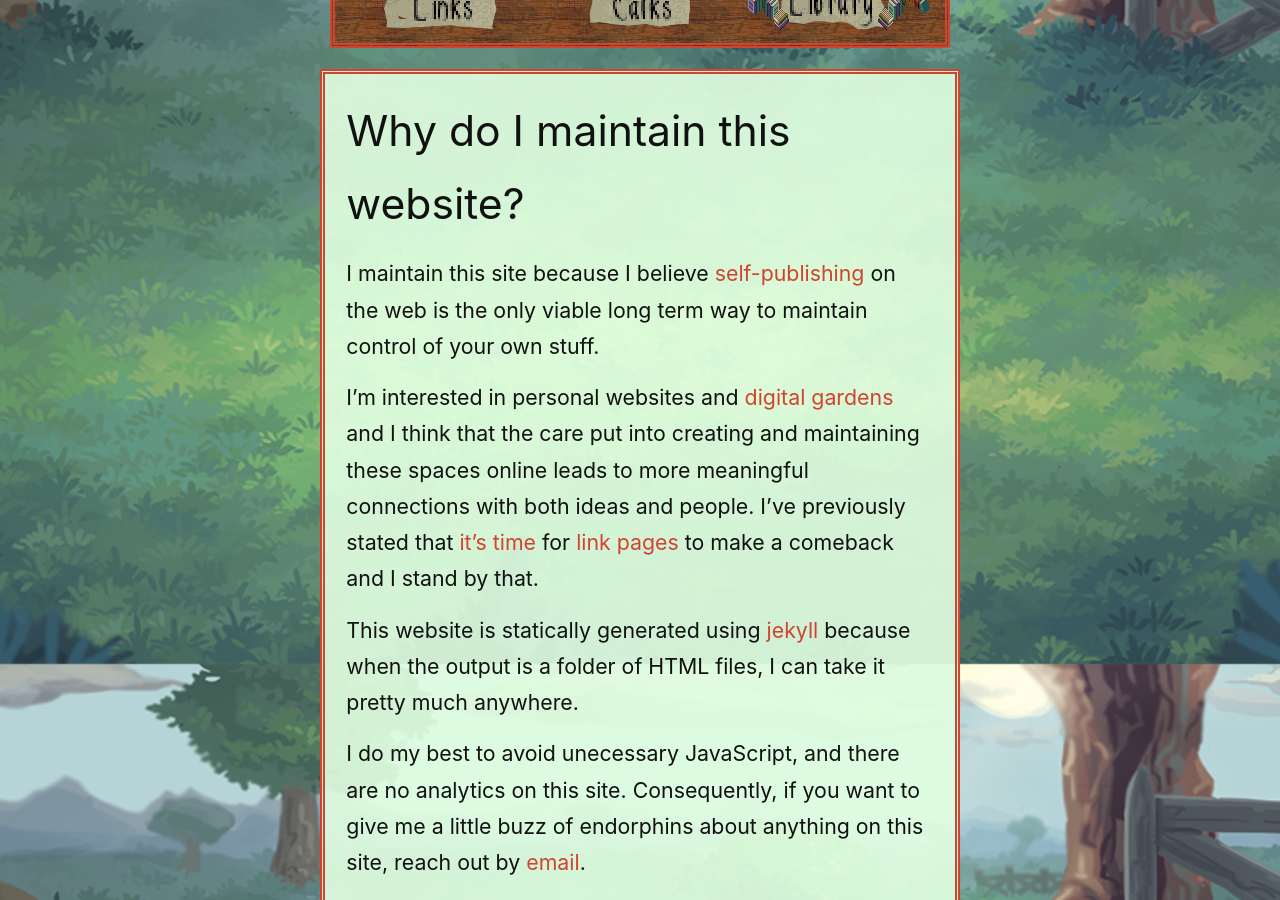
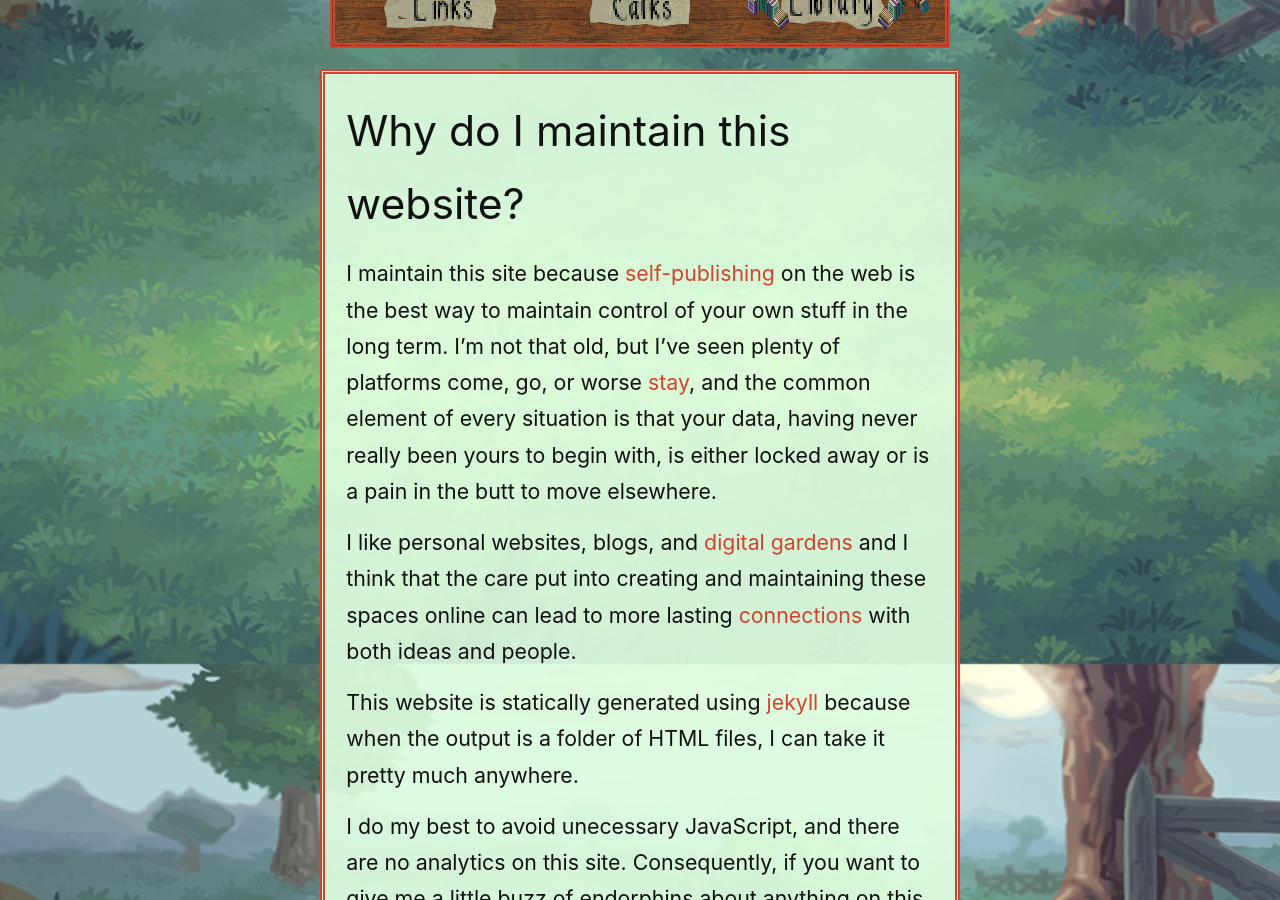
Before and after one commit to jsrn/jsrn.github.io, a Jekyll site: the page built from why.md, in a window 1280 px wide and 900 px high, scrolled down 236 px. Built offline with Jekyll 4.4.1, drawn with Linux system fonts in a browser that asks for light colours.

Commit message:
updated why page

```diff
--- a/why.md
+++ b/why.md
@@ -5,9 +5,9 @@ title: Why do I maintain this website?
 
 # Why do I maintain this website?
 
-I maintain this site because I believe [self-publishing](/make-your-own-website) on the web is the only viable long term way to maintain control of your own stuff.
+I maintain this site because [self-publishing](/make-your-own-website) on the web is the best way to maintain control of your own stuff in the long term. I'm not that old, but I've seen plenty of platforms come, go, or worse [stay](https://pluralistic.net/2023/01/21/potemkin-ai/#hey-guys), and the common element of every situation is that your data, having never really been yours to begin with, is either locked away or is a pain in the butt to move elsewhere.
 
-I'm interested in personal websites and [digital gardens](https://joelhooks.com/digital-garden) and I think that the care put into creating and maintaining these spaces online leads to more meaningful connections with both ideas and people. I've previously stated that [it's time](/time-for-link-pages) for [link pages](/links) to make a comeback and I stand by that.
+I like personal websites, blogs, and [digital gardens](https://joelhooks.com/digital-garden) and I think that the care put into creating and maintaining these spaces online can lead to more lasting [connections](/links) with both ideas and people.
 
 This website is statically generated using [jekyll](https://jekyllrb.com/) because when the output is a folder of HTML files, I can take it pretty much anywhere.
 
```
